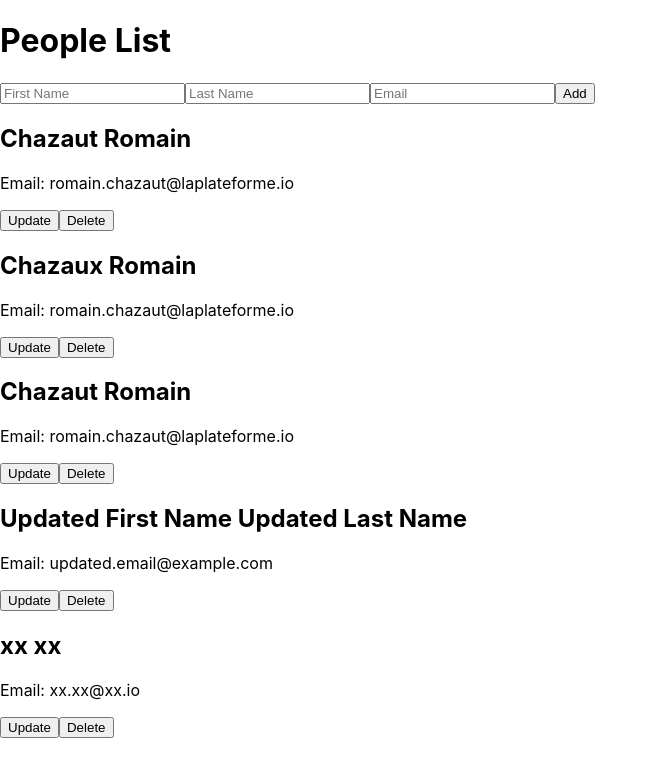
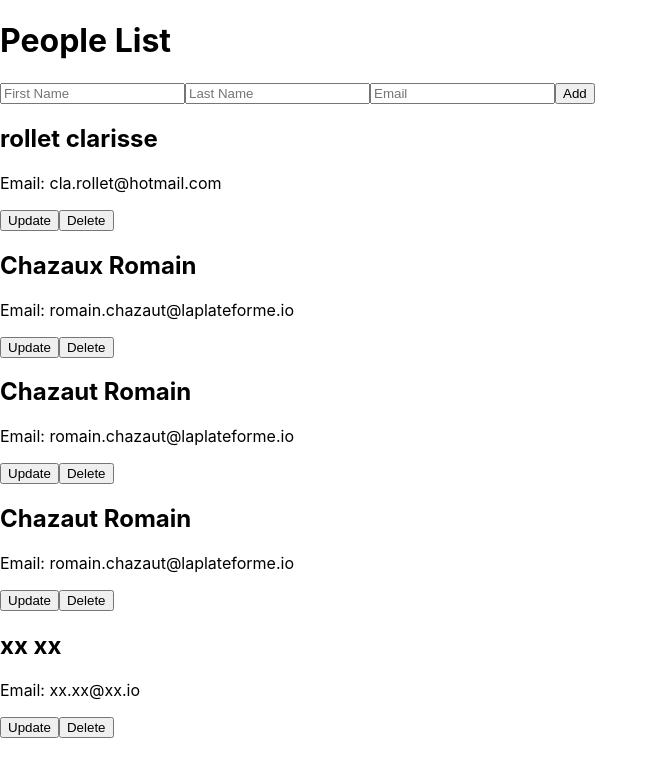
Before and after one commit to romain-chazaut/frontend-reactjs-application, a React (Create React App) app: page / in a window 1280 px wide. Shown: the top 776 px of the page, without its empty margins (0-658 px from the left). Built offline with nearby package versions, Linux system fonts and the light colour scheme; data requests are answered from the project's data file.

Commit message:
commit berfore tests

```diff
--- a/db.json
+++ b/db.json
@@ -1,11 +1,5 @@
 {
   "people": [
-    {
-      "firstName": "Updated First Name",
-      "lastName": "Updated Last Name",
-      "email": "updated.email@example.com",
-      "id": 11
-    },
     {
       "id": 14,
       "firstName": "xx",
@@ -14,18 +8,24 @@
     },
     {
       "id": 16,
+      "firstName": "Chazaux",
+      "lastName": "Romain",
+      "email": "romain.chazaut@laplateforme.io"
+    },
+    {
+      "id": 19,
       "firstName": "Chazaut",
       "lastName": "Romain",
       "email": "romain.chazaut@laplateforme.io"
     },
     {
-      "id": 17,
-      "firstName": "Chazaux",
-      "lastName": "Romain",
-      "email": "romain.chazaut@laplateforme.io"
+      "id": 20,
+      "firstName": "rollet",
+      "lastName": "clarisse",
+      "email": "cla.rollet@hotmail.com"
     },
     {
-      "id": 18,
+      "id": 21,
       "firstName": "Chazaut",
       "lastName": "Romain",
       "email": "romain.chazaut@laplateforme.io"
--- a/src/App.js
+++ b/src/App.js
@@ -25,11 +25,13 @@ function App() {
   };
 
   const handleDelete = async (id) => {
-    try {
-      await remove(id);
-      updatePersonList();
-    } catch (error) {
-      console.error('Error deleting person:', error);
+    if (window.confirm("Are you sure you want to delete this person?")) {
+      try {
+        await remove(id);
+        updatePersonList();
+      } catch (error) {
+        console.error('Error deleting person:', error);
+      }
     }
   };
 
--- a/src/components/Person.js
+++ b/src/components/Person.js
@@ -1,27 +1,8 @@
 import React from 'react';
-import axios from 'axios';
 
 const Person = ({ person, handleUpdate, handleDelete }) => {
-  const deletePerson = async () => {
-    try {
-      await axios.delete(`http://localhost:3000/people/${person.id}`);
-      handleDelete(person.id);
-    } catch (error) {
-      console.error('Error deleting person:', error);
-    }
-  };
 
-  const updatePerson = async (updatedInfo) => {
-    try {
-      await axios.put(`http://localhost:3000/people/${person.id}`, updatedInfo);
-      handleUpdate(person.id, updatedInfo);
-    } catch (error) {
-      console.error('Error updating person:', error);
-    }
-  };
 
-  // Ceci est juste une démonstration de ce à quoi pourrait ressembler updatedInfo.
-  // En réalité, vous devriez probablement recueillir ces informations à partir d'un formulaire ou d'une autre interface utilisateur.
   const updatedInfo = {
     firstName: 'Updated First Name',
     lastName: 'Updated Last Name',
@@ -32,8 +13,8 @@ const Person = ({ person, handleUpdate, handleDelete }) => {
     <div>
       <h2>{person.firstName} {person.lastName}</h2>
       <p>Email: {person.email}</p>
-      <button onClick={() => updatePerson(updatedInfo)}>Update</button>
-      <button onClick={deletePerson}>Delete</button>
+      <button onClick={() => handleUpdate(person.id, updatedInfo)}>Update</button>
+      <button onClick={() => handleDelete(person.id)}>Delete</button>
     </div>
   );
 };
```
